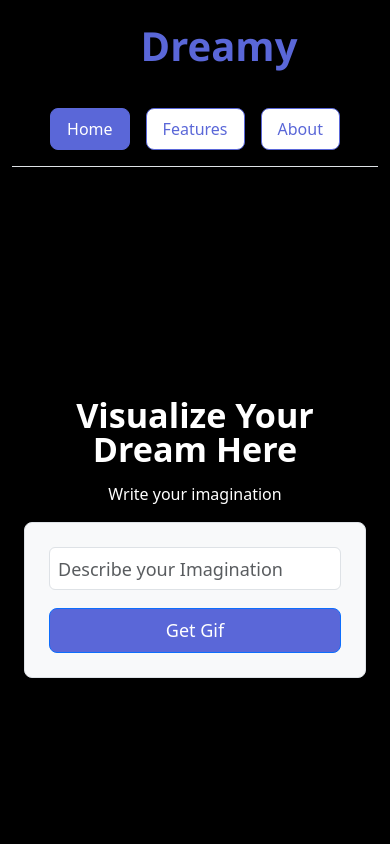
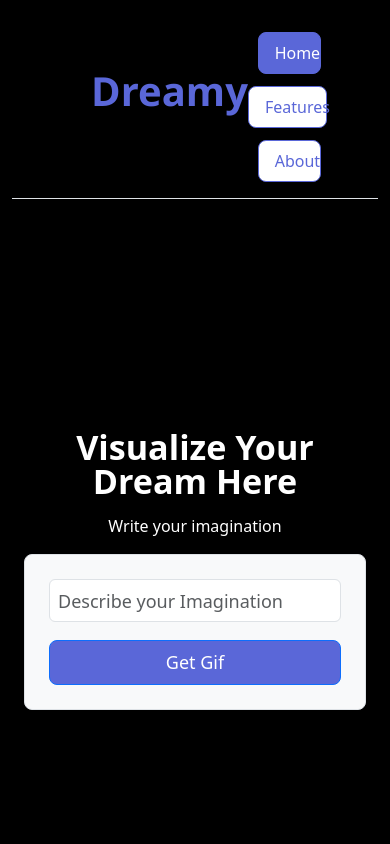
Before and after one commit to Siddhidara/React_webapp_Dreamy, a React (Vite) app: page / in a window 390 px wide. Shown: the top 844 px of the page. Built offline with nearby package versions, Linux system fonts and the light colour scheme.

Commit message:
Update: added responsive nav media query

```diff
--- a/src/Components/Dreamer.css
+++ b/src/Components/Dreamer.css
@@ -59,8 +59,8 @@ body {
 
 .gif-image {
   width: 100%;
-  height: 300px; /* fixed height for gif image */
-  object-fit: contain; /* keep image aspect ratio */
+  height: 300px;
+  object-fit: contain;
   border-radius: 0.75rem;
   box-shadow: 0 6px 16px var(--shadow);
   transition: transform 0.3s ease;
--- a/src/Components/Features.css
+++ b/src/Components/Features.css
@@ -55,9 +55,7 @@
   font-size: 1rem;
   line-height: 1.5;
 }
-/* Default layout already defined above */
 
-/* 📱 Small screens (phones) */
 @media (max-width: 600px) {
   .features-container {
     padding: 1rem;
@@ -76,7 +74,7 @@
   }
 
   .feature-cards {
-    grid-template-columns: 1fr; /* One card per row */
+    grid-template-columns: 1fr;
     gap: 1rem;
   }
 
@@ -93,7 +91,6 @@
   }
 }
 
-/* 💻 Medium screens (tablets) */
 @media (min-width: 601px) and (max-width: 1024px) {
   .features-container {
     max-width: 90vw;
--- a/src/Components/Header.css
+++ b/src/Components/Header.css
@@ -6,6 +6,7 @@
   font-family: 'Segoe UI', Tahoma, Geneva, Verdana, sans-serif;
   display: inline-block;
 }
+
 .dreamy-nav {
   margin-top: 1rem;
   color: var(--primary);
@@ -33,3 +34,17 @@
   color: var(--white);
   text-decoration: none;
 }
+@media (max-width: 576px) {
+  .dreamy-nav {
+    justify-content: center;
+    text-align: center;
+    flex-direction: column;
+    align-items: center;
+    gap: 0.75rem;
+  }
+
+  .dreamy-nav .nav-link {
+    width: 80%;
+    text-align: center;
+  }
+}
--- a/src/Components/HomeBody.css
+++ b/src/Components/HomeBody.css
@@ -4,7 +4,6 @@
   margin: 10vh;
 }
 
-/* 👇 Responsive Media Queries */
 @media (max-width: 768px) {
   .body {
     min-height: 70vh;
@@ -30,8 +29,8 @@
     justify-content: center;
     align-items: center;
 
-    text-align: center; /* ✅ Center text */
-    animation: fadeIn 0.8s ease-in-out; /* ✅ Apply animation */
+    text-align: center;
+    animation: fadeIn 0.8s ease-in-out;
   }
 
   textarea.descriptionbox {
@@ -45,7 +44,6 @@
   }
 }
 
-/* 👇 Add this outside of media queries */
 @keyframes fadeIn {
   from {
     opacity: 0;
--- a/src/main.jsx
+++ b/src/main.jsx
@@ -1,4 +1,3 @@
-// main.jsx (or index.jsx)
 import { StrictMode } from 'react';
 import { createRoot } from 'react-dom/client';
 import { HashRouter, Routes, Route } from 'react-router-dom';
```
